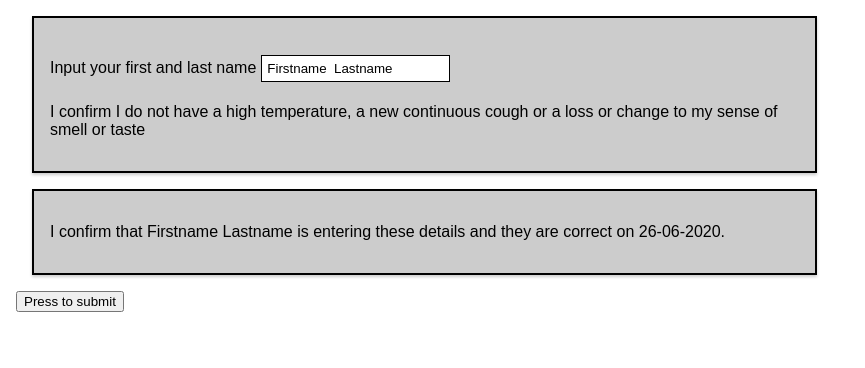
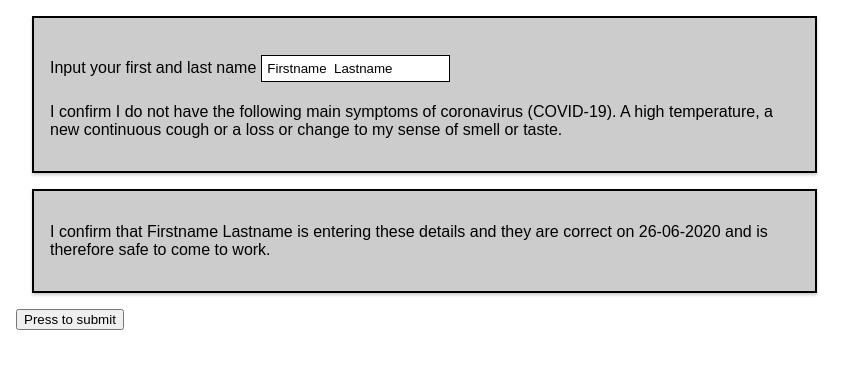
Before and after one commit to JamesHector/Safe-to-Work, a React (Create React App) app: page / in a window 1280 px wide. Shown: the top 368 px of the page, without its empty margins (0-865 px from the left). Built offline with nearby package versions, Linux system fonts and the light colour scheme.

Commit message:
safe to come to work

```diff
--- a/src/UserIO/Input.js
+++ b/src/UserIO/Input.js
@@ -16,7 +16,7 @@ const input = (props) => {
                 onChange={props.changed}
                 value={props.currentName}/></p>
 
-            <p>I confirm I do not have a high temperature, a new continuous cough or a loss or change to my sense of smell or taste</p>
+            <p>I confirm I do not have the following main symptoms of coronavirus (COVID-19). A high temperature, a new continuous cough or a loss or change to my sense of smell or taste.</p>
 
         </div>
     )
--- a/src/UserIO/Output.js
+++ b/src/UserIO/Output.js
@@ -5,7 +5,7 @@ import './Output.css';
 const output = (props) => {
     return (
         <div className="Output">
-            <p onClick={props.click}>I confirm that {props.name} is entering these details and they are correct on {props.date}.</p>
+            <p onClick={props.click}>I confirm that {props.name} is entering these details and they are correct on {props.date} and is therefore safe to come to work.</p>
 
         </div>
     )
```
